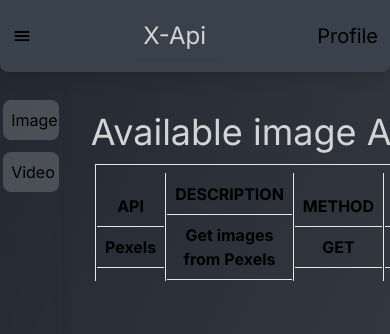
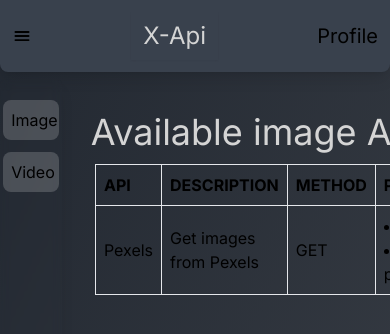
Before and after one commit to Dark-Xploit/X-api, a Next.js app: page / in a window 390 px wide. Both pictures are taken after a click on the button "Image". Shown: the top 334 px of the page. Built offline with nearby package versions, Linux system fonts and the light colour scheme.

Commit message:
refactor: Update table component to improve readability and responsiveness

```diff
--- a/src/components/table.tsx
+++ b/src/components/table.tsx
@@ -7,60 +7,40 @@ interface TableProps {
 
 function Table({ selectedApi }: TableProps) {
   return (
-    <table className="w-full">
-      <thead className="w-full">
-        <tr className="w-full justify-between flex border-x border-t pt-2">
-          <th className="w-full flex flex-col border-r justify-center">
-            <div className="w-full border-b p-2">API</div>
+    <div className="overflow-x-auto">
+      <table className="w-full border-collapse border">
+        <thead>
+          <tr className="text-left">
+            <th className="border p-2">API</th>
+            <th className="border p-2">DESCRIPTION</th>
+            <th className="border p-2">METHOD</th>
+            <th className="border p-2">PARAMS</th>
+            <th className="border p-2">ENDPOINT</th>
+          </tr>
+        </thead>
+        <tbody>
           {services[selectedApi].map((item) => (
-              <div key={item.name} className="w-full border-b p-2 flex justify-center">
-                {item.name}
-              </div>
+            <tr key={item.name}>
+              <td className="border p-2">{item.name}</td>
+              <td className="border p-2">{item.description}</td>
+              <td className="border p-2">{item.method}</td>
+              <td className="border p-2">
+                <ul className="list-disc list-inside">
+                  {Object.keys(item.parameters).map((key) => (
+                    <li key={key}>{key}</li>
                   ))}
-          </th>
-          <th className="w-full flex flex-col border-r justify-center">
-            <div className="w-full border-b p-2">DESCRIPTION</div>
-            {services[selectedApi].map((item) => (
-              <div key={item.name} className="w-full border-b p-2 flex justify-center">
-                {item.description}
-              </div>
-            ))}
-          </th>
-          <th className="w-full flex flex-col border-r justify-center">
-            <div className="w-full border-b p-2">METHOD</div>
-            {services[selectedApi].map((item) => (
-              <div key={item.name} className="w-full border-b p-2 flex justify-center">
-                {item.method}
-              </div>
-            ))}
-          </th>
-          <th className="w-full flex border-r flex-col justify-center">
-            <div className="w-full border-b p-2">PARAMS</div>
-            {services[selectedApi].map((item) => (
-              <div key={item.name} className="flex border-b">
-                {Object.keys(item.parameters).map((key) => (
-                  <div key={key} className="w-full p-2 justify-center">
-                    {key}
-                  </div>
-                ))}
-              </div>
-            ))}
-          </th>
-          <th className="w-full flex flex-col justify-center">
-            <div className="w-full border-b p-2">ENDPOINT</div>
-            {services[selectedApi].map((item) => (
-              <a
-                key={item.name}
-                href={BASE_URL + item.url}
-                className="w-full font-mono text-red-400 border-b p-2 flex justify-center"
-              >
+                </ul>
+              </td>
+              <td className="border p-2">
+                <a href={BASE_URL + item.url} className="text-red-400">
                   {item.endpoint}
                 </a>
+              </td>
+            </tr>
           ))}
-          </th>
-        </tr>
-      </thead>
+        </tbody>
       </table>
+    </div>
   );
 }
 
```
Lines whose indentation alone changed are shown as unchanged.
